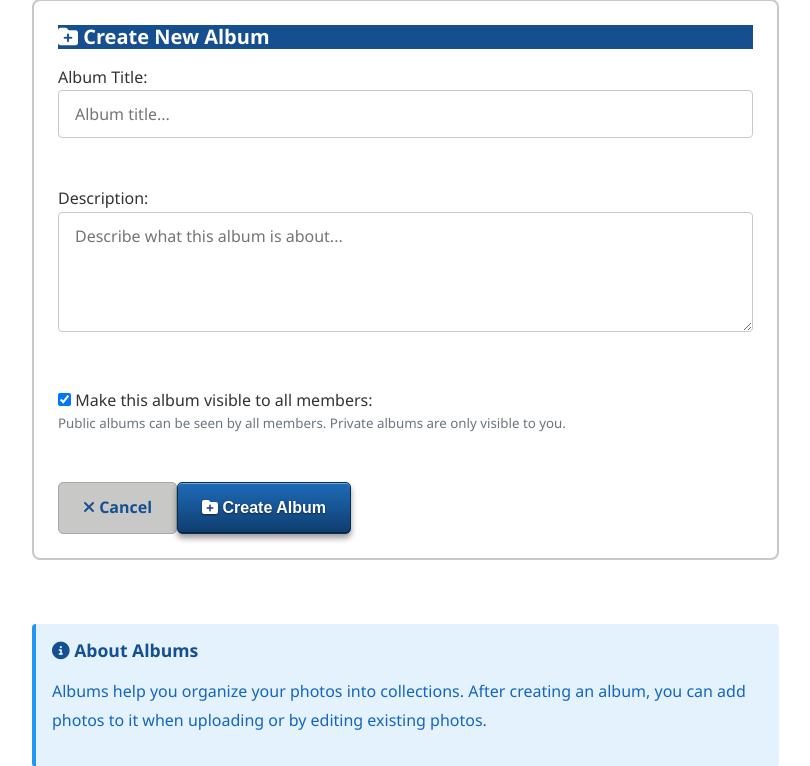
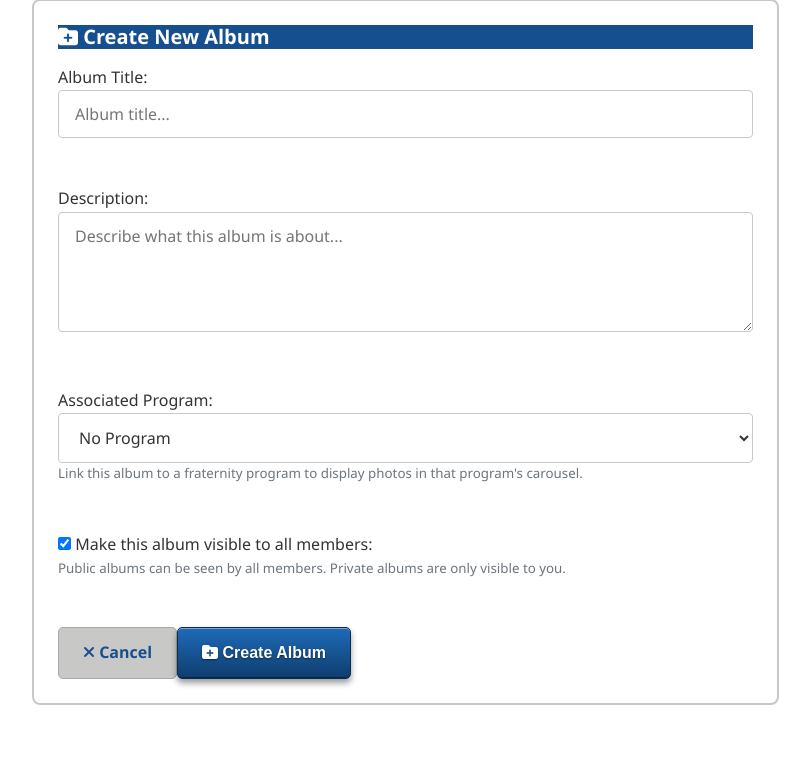
Before and after one commit to jeuanimo/CapstoneCH61, a Django app: page /portal/albums/create/ in a window 1280 px wide; the page is wider, and only the part inside the window is pictured. Shown: the part 222-988 px from the top of that part, without its empty margins (48-858 px from the left). Run offline with Django 5.2, Linux system fonts and the light colour scheme; a user stored in the database is signed in; tables that the repository leaves empty hold one stand-in row (values such as "Sample post"); grey boxes marked "Sample" are stand-in pictures; some libraries are stand-ins or nearby versions.

Commit message:
Fix: Add program field to album creation form
- Albums can now be linked to fraternity programs (BBB, Education, Social Action, Sigma Beta)
- Photos in linked albums will appear in the corresponding program carousel
- Added help text explaining the program linkage feature

```diff
--- a/pages/forms_profile.py
+++ b/pages/forms_profile.py
@@ -323,7 +323,7 @@ class CreateAlbumForm(forms.ModelForm):
 
     class Meta:
         model = PhotoAlbum
-        fields = ['title', 'description', 'is_public']
+        fields = ['title', 'description', 'program', 'is_public']
         widgets = {
             'title': forms.TextInput(attrs={
                 'class': 'form-control',
@@ -334,6 +334,9 @@ class CreateAlbumForm(forms.ModelForm):
                 'rows': 3,
                 'placeholder': 'Describe what this album is about...'
             }),
+            'program': forms.Select(attrs={
+                'class': 'form-control',
+            }),
             'is_public': forms.CheckboxInput(attrs={
                 'class': 'form-check-input'
             }),
@@ -341,7 +344,11 @@ class CreateAlbumForm(forms.ModelForm):
         labels = {
             'title': 'Album Title',
             'description': 'Description',
+            'program': 'Associated Program',
             'is_public': 'Make this album visible to all members',
+        }
+        help_texts = {
+            'program': 'Link this album to a fraternity program to show photos in that program\'s carousel',
         }
 
 
--- a/templates/pages/portal/create_album.html
+++ b/templates/pages/portal/create_album.html
@@ -80,6 +80,20 @@
                             {% endif %}
                         </div>
 
+                        <!-- Program Field -->
+                        <div class="mb-3">
+                            {{ form.program.label_tag }}
+                            {{ form.program }}
+                            {% if form.program.errors %}
+                            <div class="text-danger">
+                                {{ form.program.errors }}
+                            </div>
+                            {% endif %}
+                            <small class="form-text text-muted d-block">
+                                Link this album to a fraternity program to display photos in that program's carousel.
+                            </small>
+                        </div>
+
                         <!-- Is Public Field -->
                         <div class="mb-3 form-check">
                             {{ form.is_public }}
```
